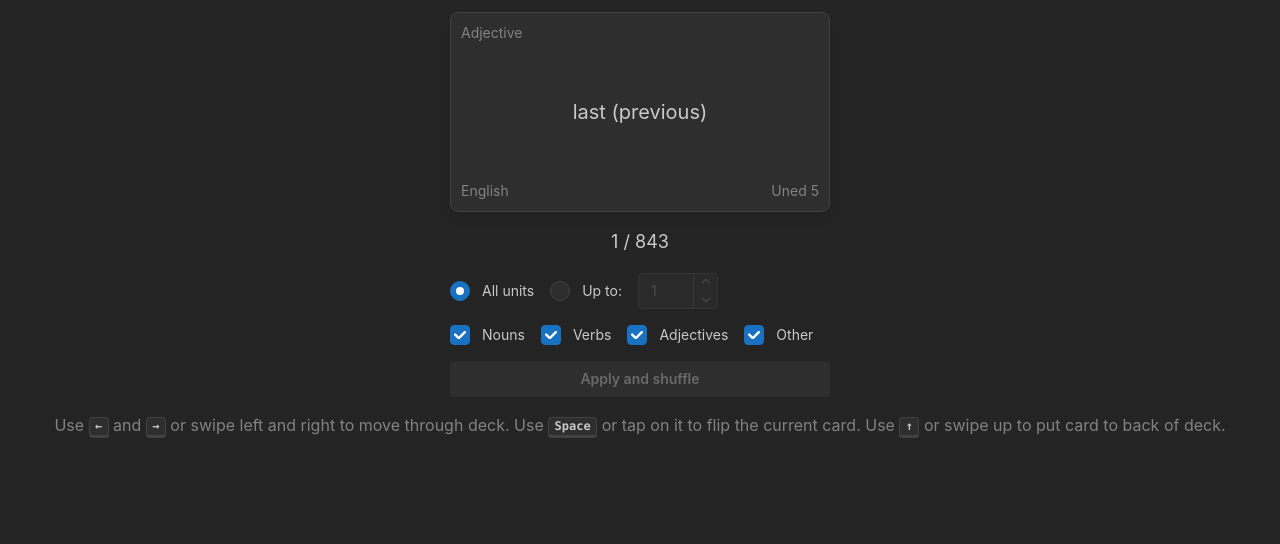
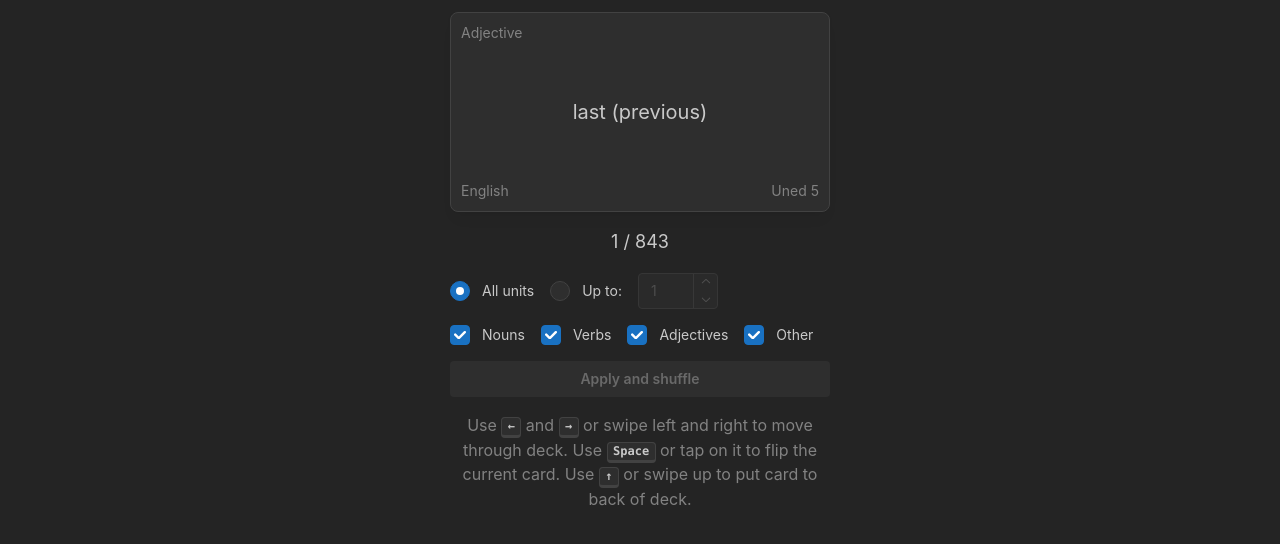
Before and after one commit to rjw57/welsh-flashcards, a React (Vite) app: page / in a window 1280 px wide. Shown: the top 544 px of the page. Built offline with nearby package versions, Linux system fonts and the light colour scheme.

Commit message:
fix: wrap hint text

```diff
--- a/src/pages/Index.tsx
+++ b/src/pages/Index.tsx
@@ -155,7 +155,7 @@ const Index = () => {
           Apply and shuffle
         </Button>
       </Stack>
-      <Text ta="center" c="dimmed" style={{ textWrap: "balanced" }}>
+      <Text ta="center" c="dimmed" style={{ textWrap: "balanced" }} maw={380}>
         Use <Kbd>&larr;</Kbd> and <Kbd>&rarr;</Kbd> or swipe left and right to move through deck.
         Use <Kbd>Space</Kbd> or tap on it to flip the current card.
         Use <Kbd>&uarr;</Kbd> or swipe up to put card to back of deck.
```
